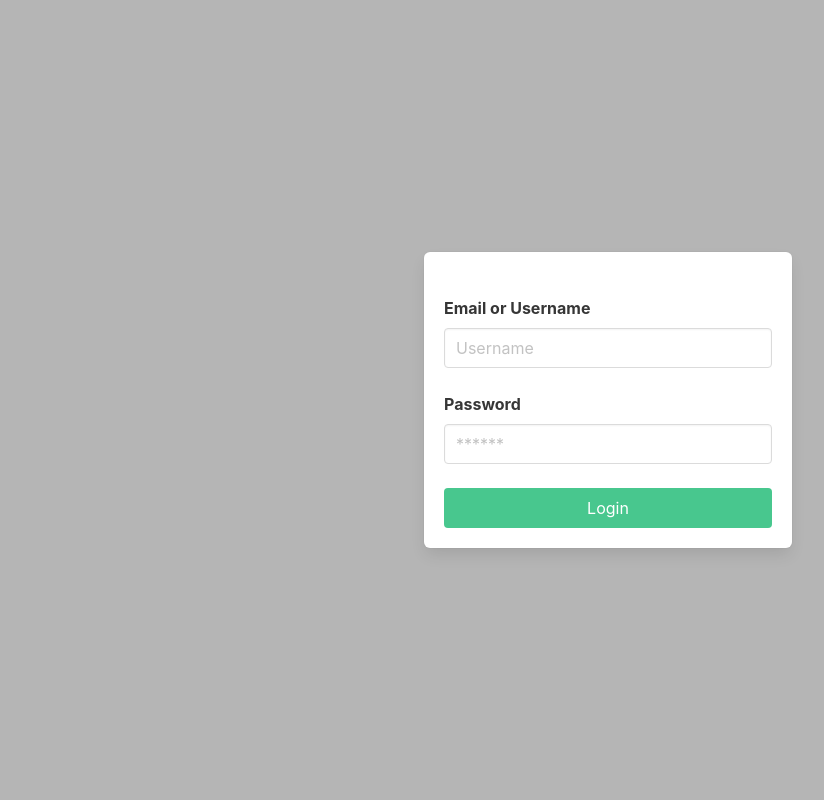
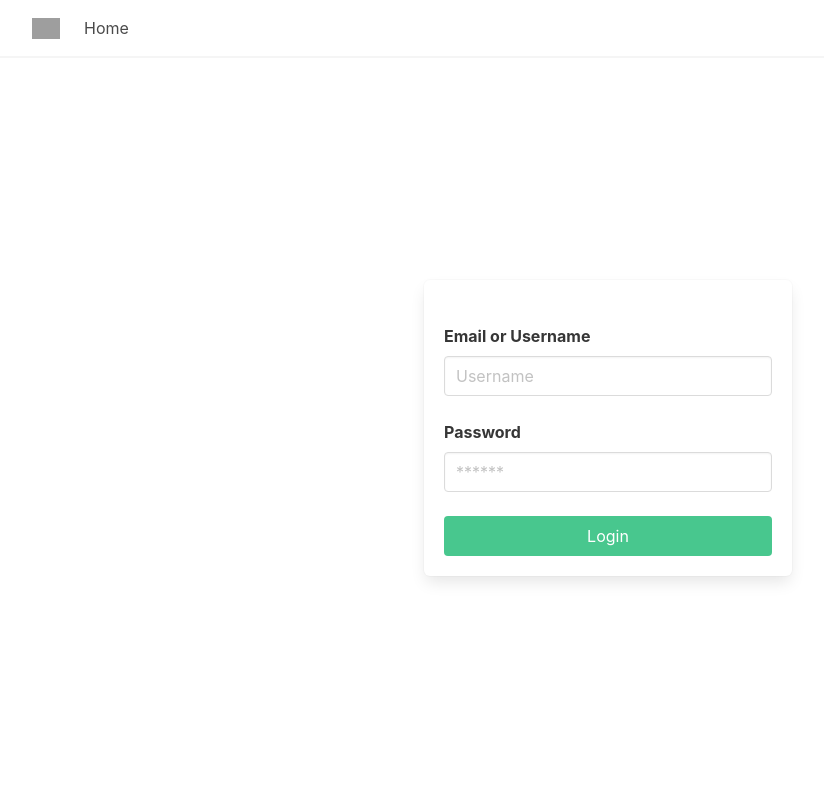
Before and after one commit to Dealvik/React-Client-, a React (Create React App) app: page / in a window 1280 px wide. Shown: the top 800 px of the page, without its empty margins (32-856 px from the left). Built offline with nearby package versions, Linux system fonts and the light colour scheme; grey boxes are pictures that could not be loaded.

Commit message:
created on date

```diff
--- a/src/App.js
+++ b/src/App.js
@@ -53,7 +53,7 @@ function App() {
       () => {
         setboardList(
           boardList.map((val) => {
-            return val.id == id
+            return val.id === id
               ? {
                   id: val.id,
                   name: val.name,
@@ -73,11 +73,15 @@ function App() {
     Axios.delete(`http://localhost:5000/delete/${id}`).then((response) => {
       setboardList(
         boardList.filter((val) => {
-          return val.id != id;
+          return val.id !== id;
         })
       );
     });
   };
+
+  const formateDate = (date) => {
+    return date.split('T')[0];
+  }
 
   return (
     <div>
@@ -86,16 +90,21 @@ function App() {
           <Route exact path="/">
             <Login />
           </Route>
+          <Route path="/login">
+            <Login />
+          </Route>
           <Route path="/register">
             <Register />
           </Route>
           <Route path="/dashboard">
-            <Navbar />
+            <Navbar signedIn={true} />
             <Dashboard />
           </Route>
         </Switch>
       </BrowserRouter>
 
+      {/* check if we are logged in  */}
+      {window.location.href === "http://localhost:3000/dashboard" === true ? (
         <div className="App">
           <div className="information">
             <label>Name:</label>
@@ -159,7 +168,8 @@ function App() {
                     <h3>Country: {val.country}</h3>
                     <h3>Position: {val.position}</h3>
                     <h3>Wage: {val.wage}</h3>
-                  <h3>Created By: {val.createdByName}</h3>
+                    <h3>{val.createdByName ? `Created By: ${val.createdByName}` : null}</h3>
+                    <h3>Created: {formateDate(val.createdOn)}</h3>
                   </div>
                   <div>
                     <input
@@ -181,6 +191,7 @@ function App() {
             })}
           </div>
         </div>
+      ) : null}
     </div>
   );
 }
--- a/src/components/Dashboard.js
+++ b/src/components/Dashboard.js
@@ -21,11 +21,14 @@ const Dashboard = () => {
             const response = await axios.get('http://localhost:5000/token');
             setToken(response.data.accessToken);
             const decoded = jwt_decode(response.data.accessToken);
+            // @ts-ignore
             setName(decoded.name);
+            // @ts-ignore
             setExpire(decoded.exp);
         } catch (error) {
             if (error.response) {
                 history.push("/");
+                history.go(0);
             }
         }
     }
@@ -34,12 +37,15 @@ const Dashboard = () => {
 
     axiosJWT.interceptors.request.use(async (config) => {
         const currentDate = new Date();
+        // @ts-ignore
         if (expire * 1000 < currentDate.getTime()) {
             const response = await axios.get('http://localhost:5000/token');
             config.headers.Authorization = `Bearer ${response.data.accessToken}`;
             setToken(response.data.accessToken);
             const decoded = jwt_decode(response.data.accessToken);
+            // @ts-ignore
             setName(decoded.name);
+            // @ts-ignore
             setExpire(decoded.exp);
         }
         return config;
--- a/src/components/Login.js
+++ b/src/components/Login.js
@@ -1,30 +1,33 @@
-import React, { useState } from 'react'
-import axios from 'axios';
-import { useHistory } from 'react-router-dom';
+import React, { useState } from "react";
+import axios from "axios";
+import { useHistory } from "react-router-dom";
+import Navbar from "./Navbar";
 
 const Login = () => {
-    const [email, setEmail] = useState('');
-    const [password, setPassword] = useState('');
-    const [msg, setMsg] = useState('');
+  const [email, setEmail] = useState("");
+  const [password, setPassword] = useState("");
+  const [msg, setMsg] = useState("");
   const history = useHistory();
 
   const Auth = async (e) => {
     e.preventDefault();
     try {
-            await axios.post('http://localhost:5000/login', {
+      await axios.post("http://localhost:5000/login", {
         email: email,
-                password: password
+        password: password,
       });
       history.push("/dashboard");
+      history.go(0);
     } catch (error) {
       if (error.response) {
         setMsg(error.response.data.msg);
       }
     }
-    }
+  };
 
   return (
-        <section className="hero has-background-grey-light is-fullheight is-fullwidth">
+    <section className="hero has-background is-fullheight is-fullwidth">
+    <Navbar signedIn={false} />
       <div className="hero-body">
         <div className="container">
           <div className="columns is-centered">
@@ -34,17 +37,31 @@ const Login = () => {
                 <div className="field mt-5">
                   <label className="label">Email or Username</label>
                   <div className="controls">
-                                        <input type="text" className="input" placeholder="Username" value={email} onChange={(e) => setEmail(e.target.value)} />
+                    <input
+                      type="text"
+                      className="input"
+                      placeholder="Username"
+                      value={email}
+                      onChange={(e) => setEmail(e.target.value)}
+                    />
                   </div>
                 </div>
                 <div className="field mt-5">
                   <label className="label">Password</label>
                   <div className="controls">
-                                        <input type="password" className="input" placeholder="******" value={password} onChange={(e) => setPassword(e.target.value)} />
+                    <input
+                      type="password"
+                      className="input"
+                      placeholder="******"
+                      value={password}
+                      onChange={(e) => setPassword(e.target.value)}
+                    />
                   </div>
                 </div>
                 <div className="field mt-5">
-                                    <button className="button is-success is-fullwidth">Login</button>
+                  <button className="button is-success is-fullwidth">
+                    Login
+                  </button>
                 </div>
               </form>
             </div>
@@ -52,7 +69,7 @@ const Login = () => {
         </div>
       </div>
     </section>
-    )
-}
+  );
+};
 
-export default Login
+export default Login;
--- a/src/components/Navbar.js
+++ b/src/components/Navbar.js
@@ -1,28 +1,45 @@
-import React from 'react'
-import axios from 'axios';
-import { useHistory } from 'react-router-dom';
+import React from "react";
+import axios from "axios";
+import { useHistory } from "react-router-dom";
 
-const Navbar = () => {
+const Navbar = (props) => {
   const history = useHistory();
 
   const Logout = async () => {
     try {
-            await axios.delete('http://localhost:5000/logout');
+      await axios.delete("http://localhost:5000/logout");
       history.push("/");
+      history.go(0);
     } catch (error) {
       console.log(error);
     }
-    }
+  };
 
   return (
-        <nav className="navbar is-light" role="navigation" aria-label="main navigation">
+    <nav
+      className="navbar has-shadow"
+      role="navigation"
+      aria-label="main navigation"
+    >
       <div className="container">
         <div className="navbar-brand">
-                    <a className="navbar-item" href="https://bulma.io">
-                        <img src="https://bulma.io/images/bulma-logo.png" width="112" height="28" alt="logo" />
+          <a className="navbar-item" href="/">
+            <img
+              src="https://cdn.discordapp.com/attachments/542014173719035904/917807875940827156/poker_dude.png"
+              width="28"
+              height="28"
+              alt="logo"
+            />
           </a>
 
-                    <a href="/" role="button" className="navbar-burger burger" aria-label="menu" aria-expanded="false" data-target="navbarBasicExample">
+          <a
+            href="/"
+            role="button"
+            className="navbar-burger burger"
+            aria-label="menu"
+            aria-expanded="false"
+            data-target="navbarBasicExample"
+          >
             <span aria-hidden="true"></span>
             <span aria-hidden="true"></span>
             <span aria-hidden="true"></span>
@@ -39,16 +56,54 @@ const Navbar = () => {
           <div className="navbar-end">
             <div className="navbar-item">
               <div className="buttons">
+                {window.location.href ===
+                "http://localhost:3000/dashboard" ? null : (
+                  <button
+                    onClick={() => {
+                      if (
+                        window.location.href ===
+                        "http://localhost:3000/register"
+                      ) {
+                        history.push("/login");
+                      } else if (
+                        window.location.href === "http://localhost:3000/"
+                      ) {
+                        history.push("/register");
+                      } else if (
+                        window.location.href === "http://localhost:3000/login"
+                      ) {
+                        history.push("/register");
+                      }
+                    }}
+                    className="button is-light"
+                  >
+                    {window.location.href === "http://localhost:3000/register"
+                      ? "Log in"
+                      : null}
+                    {window.location.href === "http://localhost:3000/"
+                      ? "Register"
+                      : null}
+                    {window.location.href === "http://localhost:3000/login"
+                      ? "Register"
+                      : null}
+                  </button>
+                )}
+              </div>
+            </div>
+            <div className="navbar-item">
+              <div className="buttons">
+                {props.signedIn === true ? (
                   <button onClick={Logout} className="button is-light">
                     Log Out
                   </button>
+                ) : null}
               </div>
             </div>
           </div>
         </div>
       </div>
     </nav>
-    )
-}
+  );
+};
 
-export default Navbar
+export default Navbar;
--- a/src/components/Register.js
+++ b/src/components/Register.js
@@ -1,6 +1,7 @@
 import React, { useState } from 'react'
 import axios from "axios";
 import { useHistory } from "react-router-dom";
+import Navbar from './Navbar';
 
 const Register = () => {
     const [name, setName] = useState('');
@@ -20,6 +21,7 @@ const Register = () => {
                 confPassword: confPassword
             });
             history.push("/");
+            history.go(0);
         } catch (error) {
             if (error.response) {
                 setMsg(error.response.data.msg);
@@ -28,7 +30,8 @@ const Register = () => {
     }
 
     return (
-        <section className="hero has-background-grey-light is-fullheight is-fullwidth">
+        <section className="hero has-background is-fullheight is-fullwidth">
+        <Navbar signedIn={false} />
             <div className="hero-body">
                 <div className="container">
                     <div className="columns is-centered">
```
Also changed, not shown: package.json (+7 -0 lines), 1 other file (tests, documents, lock files or other folders). Lines whose indentation alone changed are shown as unchanged.
